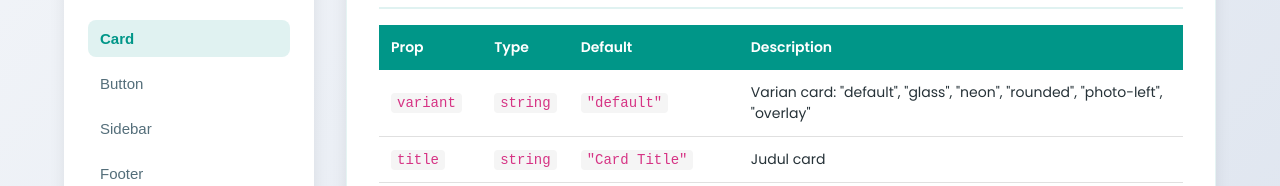
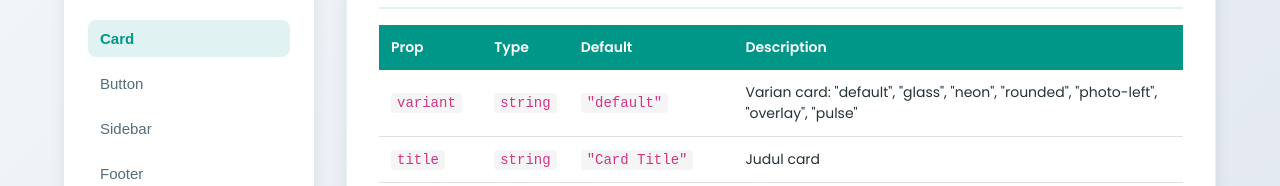
Before and after one commit to aziiemuth/styled-thiff, a Next.js app: page /docs in a window 1280 px wide. Both pictures are taken after a click on the button "Card". Shown: the part 468-654 px from the top of the page. Built offline with nearby package versions, Linux system fonts and the light colour scheme.

Commit message:
Update documentation: add pulse card and bounce button examples

```diff
--- a/app/docs/page.js
+++ b/app/docs/page.js
@@ -678,7 +678,7 @@ export default function MyPage() {
                   name: "variant",
                   type: "string",
                   default: '"default"',
-                  description: 'Varian card: "default", "glass", "neon", "rounded", "photo-left", "overlay"',
+                  description: 'Varian card: "default", "glass", "neon", "rounded", "photo-left", "overlay", "pulse"',
                 },
                 {
                   name: "title",
@@ -790,6 +790,30 @@ export default function MyPage() {
   );
 }`,
                 },
+                {
+                  title: "Pulse Card",
+                  description: "Card dengan animasi pulse yang menarik perhatian",
+                  preview: (
+                    <div style={{ maxWidth: "400px" }}>
+                      <CardVariant
+                        variant="pulse"
+                        title="Animated Magic"
+                        content="Kartu dengan animasi pulse yang menarik perhatian. Perfect untuk highlight fitur penting!"
+                      />
+                    </div>
+                  ),
+                  code: `import CardVariant from "@/components/CardVariant";
+
+export default function MyPage() {
+  return (
+    <CardVariant
+      variant="pulse"
+      title="Animated Magic"
+      content="Kartu dengan animasi pulse yang menarik perhatian."
+    />
+  );
+}`,
+                },
               ]}
             />
           )}
@@ -803,7 +827,7 @@ export default function MyPage() {
                   name: "variant",
                   type: "string",
                   default: '"primary"',
-                  description: 'Varian button: "primary", "outline", "shadow", "icon"',
+                  description: 'Varian button: "primary", "outline", "shadow", "icon", "bounce"',
                 },
                 {
                   name: "children",
@@ -902,6 +926,27 @@ export default function MyPage() {
   return (
     <ButtonVariant variant="icon">
       Add to Cart
+    </ButtonVariant>
+  );
+}`,
+                },
+                {
+                  title: "Bounce Button",
+                  description: "Button dengan animasi bouncing yang eye-catching",
+                  preview: (
+                    <ButtonVariant variant="bounce" onClick={() => alert("Bounced!")}>
+                      Animated Button
+                    </ButtonVariant>
+                  ),
+                  code: `import ButtonVariant from "@/components/ButtonVariant";
+
+export default function MyPage() {
+  return (
+    <ButtonVariant
+      variant="bounce"
+      onClick={() => alert("Bounced!")}
+    >
+      Animated Button
     </ButtonVariant>
   );
 }`,
```
